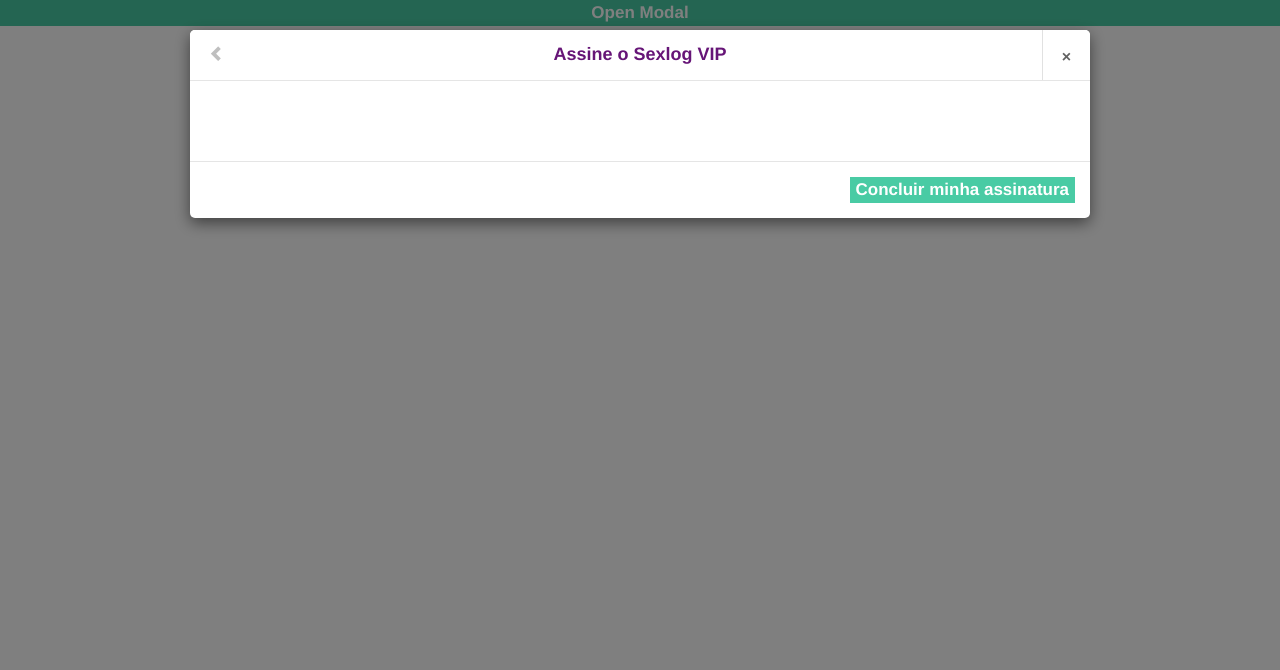
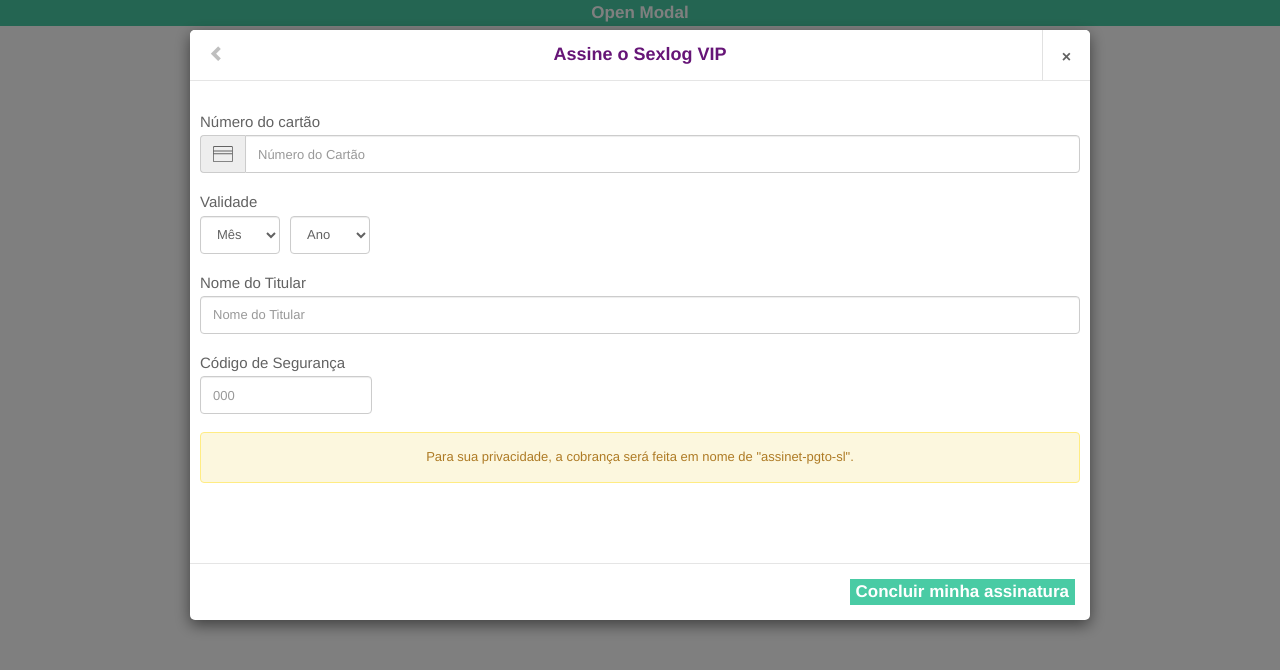
Before and after one commit to hjkuba/front-test, a React app: page / in a window 1280 px wide. Both pictures are taken after a click on the button "Próximo passo: pagamento". Shown: the top 670 px of the page. Built offline with nearby package versions, Linux system fonts and the light colour scheme.

Commit message:
Styling form component

```diff
--- a/src/App.js
+++ b/src/App.js
@@ -1,6 +1,6 @@
 import React, { Component } from 'react';
-import { Glyphicon } from 'react-bootstrap';
-import { SexLogModal, SexLogHeader, SexLogBody, SexLogFooter, SexLogButton,
+import { Glyphicon, Alert } from 'react-bootstrap';
+import { SexLogModal, SexLogHeader, SexLogBody, SexLogFooter, SexLogForm, SexLogButton,
     PriceContainer, PlanOptionsContainer, PlanOption, Notification } from './components';
 import data from './server/data.json';
 
@@ -38,6 +38,12 @@
                         <PlanOptionsContainer>
                             { this.renderPlans(data.plans)}
                         </PlanOptionsContainer>
+                    </div>
+                );
+            case 2:
+                return (
+                    <div>
+                        <SexLogForm/>
                     </div>
                 );
             case 3:
--- /dev/null
+++ b/src/components/SexLogForm.js
@@ -0,0 +1,42 @@
+import React from 'react';
+import { FormGroup, ControlLabel, InputGroup, FormControl, Alert } from 'react-bootstrap';
+import './SexLogForm.scss';
+import svg from '../img/icon-credit-card.svg';
+
+const SexLogForm = (props) => (
+    <form className="sexlog-form">
+        <FormGroup>
+            <ControlLabel>Número do cartão</ControlLabel>
+            <InputGroup>
+                <InputGroup.Addon><img src={svg}/></InputGroup.Addon>
+                <FormControl type="text" placeholder="Número do Cartão" />
+            </InputGroup>
+        </FormGroup>
+        <FormGroup controlId="formControlsSelect">
+            <ControlLabel>Validade</ControlLabel>
+            <div>
+                <FormControl className="select" componentClass="select" placeholder="Mês">
+                    <option disabled value="" selected>Mês</option>
+                    <option value="other">...</option>
+                </FormControl>
+                <FormControl className="select" componentClass="select" placeholder="Ano">
+                    <option disabled value="" selected>Ano</option>
+                    <option value="other">...</option>
+                </FormControl>
+            </div>
+        </FormGroup>
+        <FormGroup>
+            <ControlLabel>Nome do Titular</ControlLabel>
+            <FormControl placeholder="Nome do Titular"/>
+        </FormGroup>
+        <FormGroup>
+            <ControlLabel>Código de Segurança</ControlLabel>
+            <FormControl className="security-code-input" placeholder="000"/>
+        </FormGroup>
+        <Alert>
+            Para sua privacidade, a cobrança será feita em nome de "assinet-pgto-sl".
+        </Alert>
+    </form>
+);
+
+export default SexLogForm;
--- /dev/null
+++ b/src/components/SexLogForm.scss
@@ -0,0 +1,38 @@
+@import '../styles/size_variables';
+@import '../styles/color-variables';
+
+.sexlog-form {
+  padding: 30px 5px 0 5px;
+  .form-group {
+    margin-bottom: 18px;
+  }
+  input, select {
+    height: 38px;
+    font-size: 13px;
+  }
+  label {
+    margin-bottom: 3px;
+    font-weight: normal;
+    color: $dark-grey-color;
+    font-size: 15px;
+  }
+  select {
+    color: $dark-grey-color;
+    margin-right: 10px;
+  }
+  .select {
+    display: inline-block;
+    width: 80px;
+  }
+  .security-code-input {
+    width: 172px;
+  }
+  .alert {
+    font-size: 13px;
+    text-align: center;
+    background-color: $alert-warning-background-color;
+    color: $alert-warning-text-color;
+    border-color: $alert-warning-border-color;
+    margin: 0;
+  }
+}
--- a/src/components/index.js
+++ b/src/components/index.js
@@ -6,8 +6,9 @@
 import PlanOptionsContainer from './PlanOptionsContainer';
 import PlanOption from './PlanOption';
 import SexLogButton from './SexLogButton';
+import SexLogForm from './SexLogForm';
 import Notification from './Notification';
 
-export { SexLogModal, SexLogHeader, SexLogBody, SexLogFooter,
+export { SexLogModal, SexLogHeader, SexLogBody, SexLogFooter, SexLogForm,
     SexLogButton, PriceContainer, PlanOptionsContainer, PlanOption,
     Notification };
--- a/src/styles/color-variables.scss
+++ b/src/styles/color-variables.scss
@@ -6,3 +6,6 @@
 $purple-color: #661577;
 $green-color: #49cba4;
 $dark-green-color: #2bb673;
+$alert-warning-border-color: #ffec83;
+$alert-warning-background-color: #fcf7de;
+$alert-warning-text-color: #ae7b25;
```
